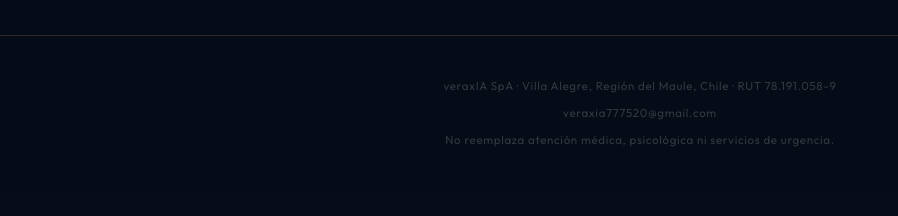
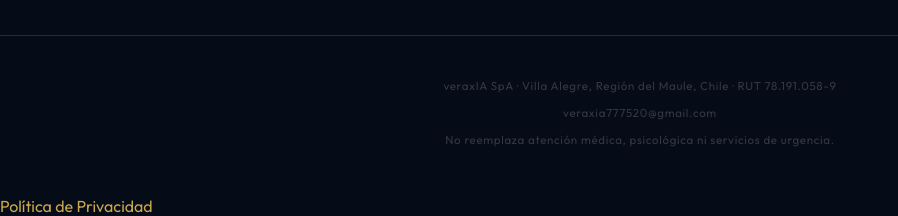
Before and after one commit to veraxia777/veraxia2.0, a Flask app: page / in a window 1280 px wide. Shown: the part 3045-3261 px from the top of the page, without its empty margins (0-898 px from the left). Before the commit the page ends 3192 px from the top, so only its background shows below. Run offline with Flask 3, Linux system fonts and the light colour scheme.

Commit message:
agregar link politica de privacidad en footer

```diff
--- a/templates/index.html
+++ b/templates/index.html
@@ -277,7 +277,7 @@
   <p style="margin-top:6px;">veraxia777520@gmail.com</p>
   <p style="margin-top:6px;">No reemplaza atención médica, psicológica ni servicios de urgencia.</p>
 </footer>
-
+<p style="margin-top:6px;"><a href="/privacidad" style="color:var(--gold);text-decoration:none;">Política de Privacidad</a></p>
 <!-- CHAT -->
 <section id="chat-section">
   <div class="chat-header">
```
